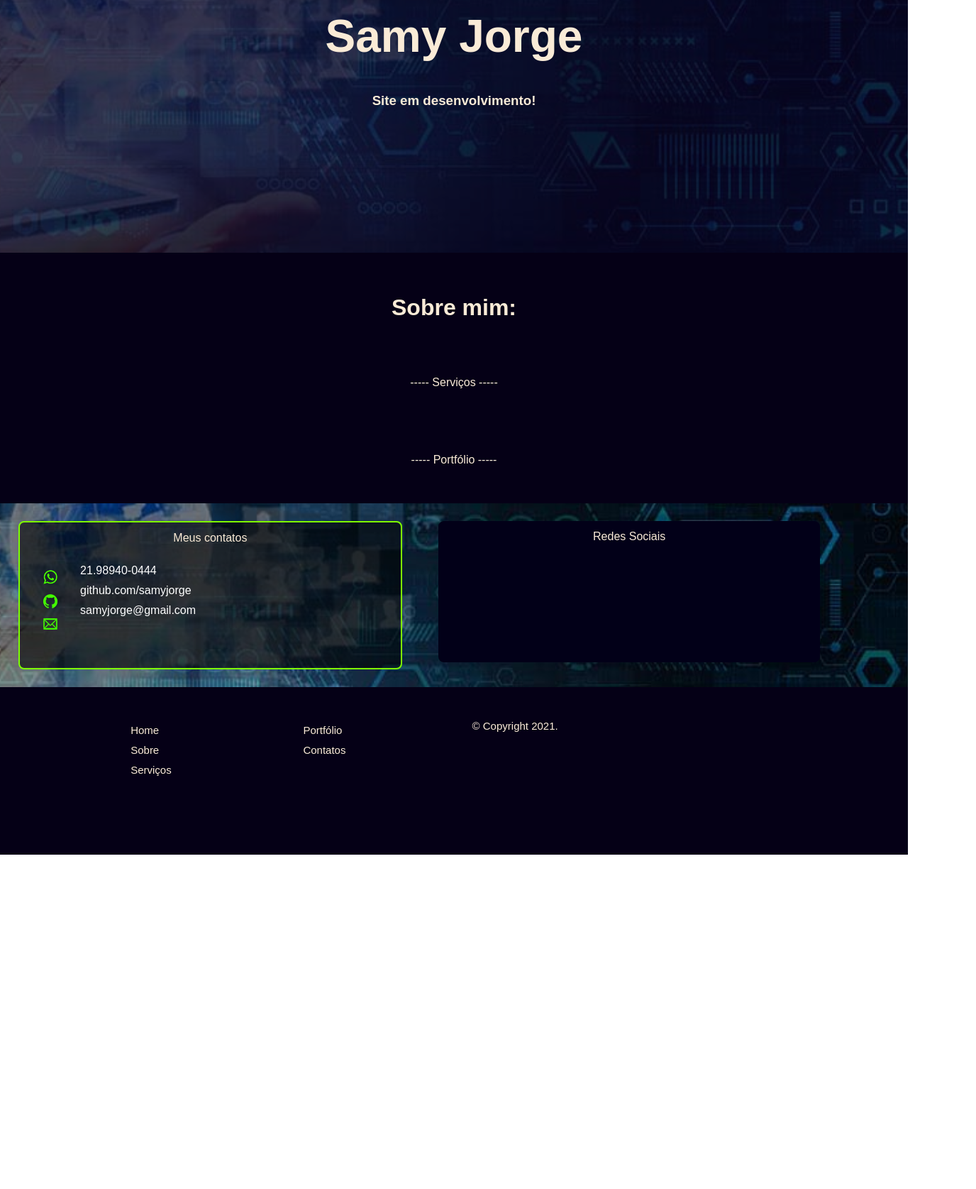
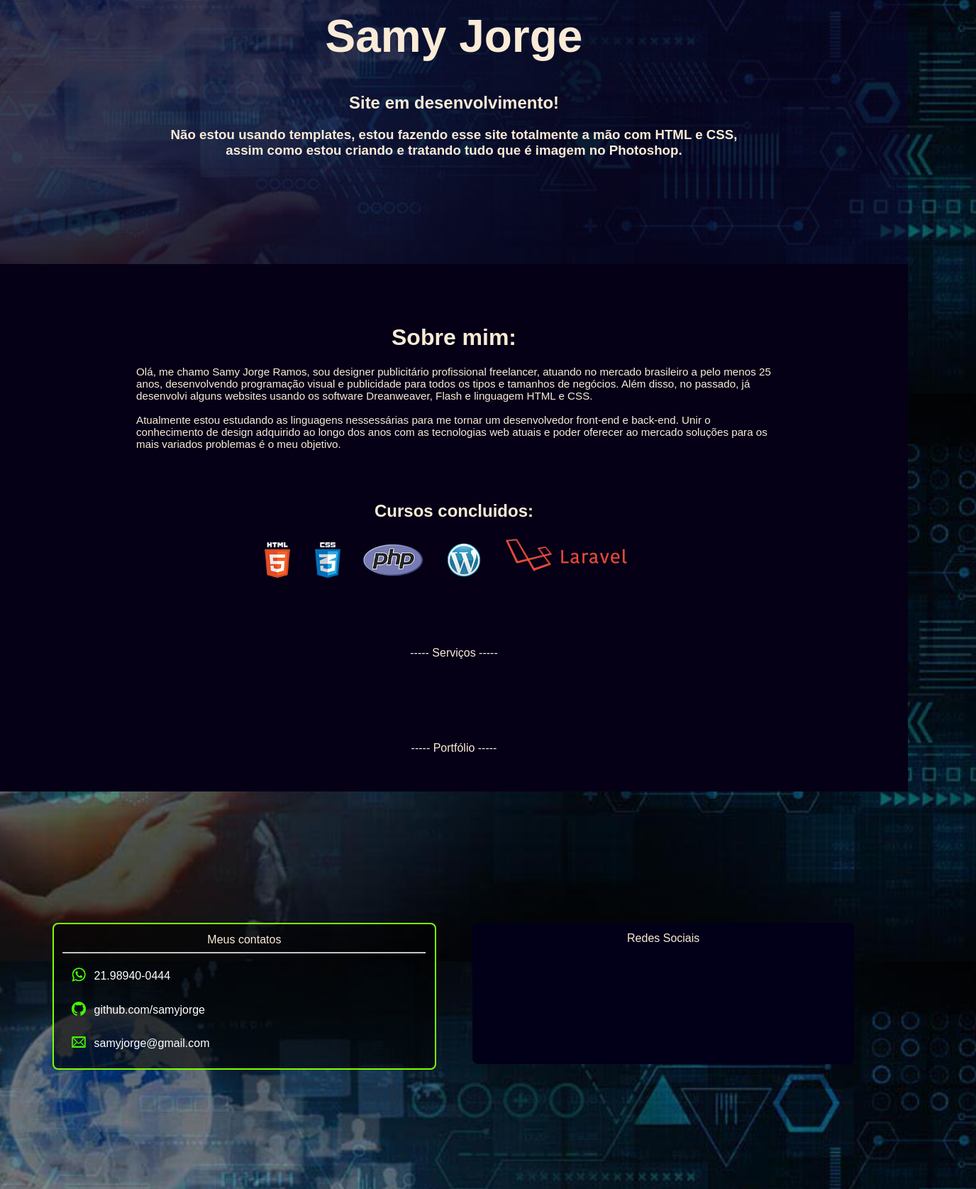
Before and after one commit to SamyJorge/samyjorge.github.io, a plain HTML site: page index.html in a window 1280 px wide. Shown: the part 246-1921 px from the top of the page at 71% size, 1376 px wide, since content can reach past the window. Before the commit the page ends 1450 px from the top, so only its background shows below. Drawn offline with Linux system fonts and the light colour scheme.

Commit message:
Atualização 08set2021

```diff
--- a/index.html
+++ b/index.html
@@ -5,19 +5,21 @@
     <meta charset="UTF-8">
     <meta http-equiv="X-UA-Compatible" content="IE=edge">
     <meta name="viewport" content="width=device-width, initial-scale=1.0">
+    <meta name="keywords" content="HTML, CSS, JavaScript, Laravel, Wordpress, Front-end, Beck-end">
     <meta name="description" content="Desenvolvedor front-end e beck-end.">
     <meta name="author" content="Samy Jorge Ramos da Silva">
     <link rel="shortcut icon" href="./img/logo-ico-white.png" type="image/x-icon">
     <link rel="stylesheet" href="styles.css">
     <title>Samy Jorge</title>
 </head>
-<!--Barra de Navegação-->
+<!-- Barra de Navegação -->
+
 <body id="top">
     <section class="section-bar">
         <nav class="nav-top">
             <ul class="nav-item">
                 <div class="div-nav-left">
-                    <li><img class="nav-logo" src="./img/logo-ico-white.png" alt="Logotipo"></li>
+                    <li><img class="nav-logo" src="./img/logo-ico-white.png" alt="Logo Samy"></li>
                 </div>
                 <div class="div-nav-right">
                     <li class="link"><a href="#top">Home</a></li>
@@ -29,44 +31,78 @@
             </ul>
         </nav>
     </section>
-<!--Cabeça do site-->
+    <!-- Cabeça do site -->
     <header>
-        <h1 class="big">Samy Jorge</h1>
-        <h3>Site em desenvolvimento!</h3>
+        <div>
+            <h1 class="big">Samy Jorge</h1>
+            <h2>Site em desenvolvimento!</h2>
+            <h3>Não estou usando templates, estou fazendo esse site totalmente a mão com HTML e CSS,<br> assim como estou criando e tratando tudo que é imagem no Photoshop.</h3>
+        </div>
     </header>
+    <!-- Sessão Sobre mim -->
     <div id="sobre" class="centro">
         <center>
             <h1>Sobre mim:</h1>
+            <p>
+                Olá, me chamo Samy Jorge Ramos, sou designer publicitário profissional freelancer, atuando no mercado
+                brasileiro a pelo menos 25 anos, desenvolvendo programação visual e publicidade para todos os tipos e
+                tamanhos de negócios. Além disso, no passado, já desenvolvi alguns websites usando os software
+                Dreanweaver, Flash e linguagem HTML e CSS.
+                <br>
+                <br>
+                Atualmente estou estudando as linguagens nessessárias para me tornar um desenvolvedor front-end e
+                back-end. Unir o conhecimento de design adquirido ao longo dos anos com as tecnologias web atuais e
+                poder oferecer ao mercado soluções para os mais variados problemas é o meu objetivo.
+            </p>
             <br>
+            <br>
+            <!-- Sessão Cursos -->
+            <div>
+                <h2>Cursos concluidos:</h2>
+                <table>
+                    <td class="td-cursos"><img class="img50" src="img/ico_HTML5.png" alt="HTML5"></td>
+                    <td class="td-cursos"><img class="img50" src="img/ico_CSS3.png" alt="CSS3"></td>
+                    <td class="td-cursos"><img class="img50" src="img/ico_PHP.png" alt="PHP"></td>
+                    <td class="td-cursos"><img class="img50" src="img/ico_Wordpress.png" alt="WordPress"></td>
+                    <td class="td-cursos"><img class="img50" src="img/ico_laravel.png" alt="Laravel"></p>
+                </table>
+            </div>
+            <br>
+
         </center>
     </div>
     <div style="height: 70px;" id="servicos" class="centro"> ----- Serviços ----- </div>
     <div style="height: 70px;" id="portfolio" class="centro">----- Portfólio ----- </div>
 
-
-<!--Sessão de contatos-->
+    <!-- Sessão de contatos -->
     <div id="contatos" class="contact">
         <div>
             <div id="div-left">
-              <div>Meus contatos</div>
-                <ul class="ul-cont">
-                    <li class="li-cont"><img src="img/ico-zap.png" alt="whatsapp"></li>
-                    <li class="li-cont"><img src="img/ico-git.png" alt="Github"></li>
-                    <li class="li-cont"><img src="img/ico-mail.png" alt="e-mail"></li>
-                </ul>
-                <ul style="padding: 7px;" class="ul-cont">
-                    <li class="li-cont"><a href="https://api.whatsapp.com/send?phone=5521989400444" target="blank">21.98940-0444</a></li>
-                    <li class="li-cont"><a class="color" href="https://github.com/samyjorge" target="blank">github.com/samyjorge</a></li>
-                    <li class="li-cont"><a href="mailto: samyjorge@gmail.com" target="blank">samyjorge@gmail.com</a></li>
-                </ul>
+                <div>Meus contatos</div>
+                <hr>
+                <table class="table-cont">
+                    <td class="td-cont"><img src="img/ico-zap.png" alt="whatsapp"></td>
+                    <td class="td-cont"><a href="https://api.whatsapp.com/send?phone=5521989400444"
+                    target="blank">21.98940-0444</a></td>
+                </table>
+                <table class="table-cont">
+                    <td class="td-cont"><img src="img/ico-git.png" alt="Github"></td>
+                    <td class="td-cont"><a class="color" href="https://github.com/samyjorge"
+                    target="blank">github.com/samyjorge</a></td>
+                </table>
+                <table class="table-cont">
+                    <td class="td-cont"><img src="img/ico-mail.png" alt="e-mail"></td>
+                    <td class="td-cont"><a href="mailto: samyjorge@gmail.com"       target="blank">samyjorge@gmail.com</a>
+                    </td>
+                </table>
             </div>
 
             <div id="div-right"> Redes Sociais </div>
+
         </div>
-
     </div>
 
-<!--Rodape do site-->
+    <!-- Rodape do site -->
     <footer id="rodape">
         <div id="div-foot" class="centro">
             <table>
--- a/styles.css
+++ b/styles.css
@@ -17,8 +17,6 @@ body {
   font-family: Arial, Helvetica, sans-serif;
   color: antiquewhite;
 }
-/* Tornando as fontes responsivas. "vw" corresponde ao percentual
-do tamanho do texto em relação ao tam. da janela de exibição. */
 
 div {
   border: 0;
@@ -29,7 +27,7 @@ div {
 p {
   font-size: 95%;
   text-align: left;
-  width: 80%;
+  width: 70%;
 }
 
 a {
@@ -83,7 +81,7 @@ a:hover {
 }
 
 .link a:hover {
-  background-color:rgb(33, 0, 61)
+  background-color:rgb(36, 38, 82);
 }
 
 .nav-logo {
@@ -92,46 +90,56 @@ a:hover {
 
 /* ----- Header ----- */
 header {
-  height: 5vw;
+  height: 5em;
   padding-top: 15%;
   padding-bottom: 25%;
   background-color: rgba(10, 2, 41, 0.562);
   text-align: center;
 }
 
+.big {
+  font-size: 5vw;
+}
+
 /* ----- Sobre ----- */
 .centro {
   width: 100%;
-  padding-top: 3vw;
+  padding-top: 5vw;
   padding-left: 0;
   padding-right: 0;
   text-align: center;
   background-color: rgb(5, 0, 22);
 }
 
-.big {
-  font-size: 5vw;
+/* ----- Cursos ----- */
+.img50 {
+  height: 50px;
+}
+
+.td-cursos{
+  padding-right: 2vw;
 }
 
 /* ----- Contatos ----- */
 .contact {
   width: 100%;
-  height: auto;
+  height: 25em;
   border: 0;
   margin: 0;
-  padding: 0;
+  padding-top: 10em;
+  padding-left: 3em;
+  padding-right: 3em;
   overflow: hidden;
 }
 
-.ul-cont{
+.table-cont {
   display: block;
-  float: left;
   height: auto;
   list-style-type: none;
-  padding: 3%;
+  padding: 1%;
 }
 
-.li-cont{
+.td-cont {
   text-align: left;
   padding: 5px;
 }
```
Also changed, not shown: img/ico_CSS3.png (added), img/ico_HTML5.png (added), img/ico_JS.png (added), img/ico_PHP.png (added), img/ico_Wordpress.png (added), img/ico_laravel.jpg (added), img/ico_laravel.png (added), 1 other file.
